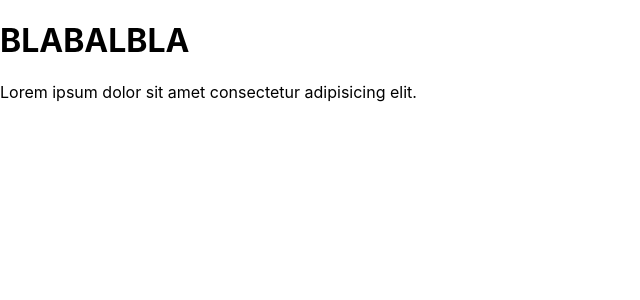
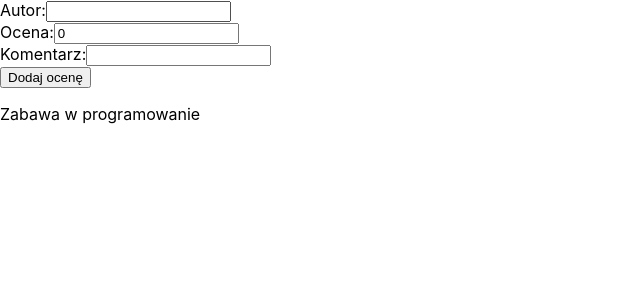
Before and after one commit to AdrianChojnacki/useSelector, a React (Create React App) app: page / in a window 1280 px wide. Shown: the top 300 px of the page, without its empty margins (0-640 px from the left). Built offline with nearby package versions, Linux system fonts and the light colour scheme.

Commit message:
working form

```diff
--- a/src/App.js
+++ b/src/App.js
@@ -1,5 +1,7 @@
 import React from 'react';
 import { Provider } from 'react-redux';
+
+import Form from './Form';
 
 import store from './store/store';
 
@@ -7,8 +9,8 @@ const App = () => {
   return (
     <Provider store={store}>
       <div>
-        <h1>BLABALBLA</h1>
-        <p>Lorem ipsum dolor sit amet consectetur adipisicing elit.</p>
+        <Form />
+        <p>Zabawa w programowanie</p>
       </div>
     </Provider>
   )
--- a/src/Form.jsx
+++ b/src/Form.jsx
@@ -25,7 +25,7 @@ const Form = ({
       author: authorInput,
       comment: commentInput,
       id,
-      rate: rateInput,
+      rate: Number(rateInput),
     };
 
     console.log(rateObject);
@@ -34,7 +34,7 @@ const Form = ({
   }
 
   return (
-    <form onSubmit={}>
+    <form onSubmit={handleOnSubmit}>
       <div>
         <label>
           Autor:
```
